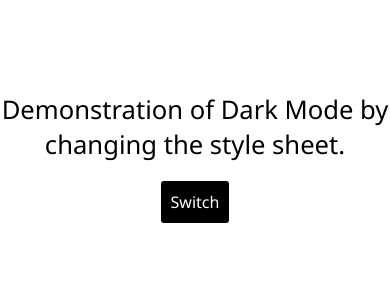
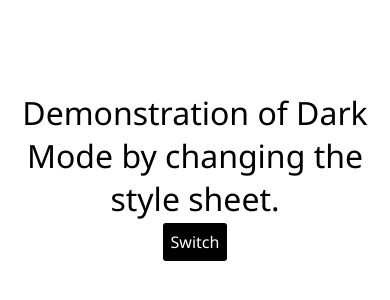
Before and after one commit to zxcodes/Dark-Mode-For-Web, a plain HTML site: page index.html in a window 390 px wide. Shown: the part 246-546 px from the top of the page. Drawn offline with Linux system fonts and the light colour scheme.

Commit message:
Added and removed few props.

```diff
--- a/dark-mode.css
+++ b/dark-mode.css
@@ -6,45 +6,37 @@
   margin: 0;
 }
 body {
-  background: rgb(19, 18, 18);
+  background: rgb(29, 29, 29);
   transition: 1s;
   -webkit-transition: 1s;
   -moz-transition: 1s;
   -ms-transition: 1s;
   -o-transition: 1s;
 }
+.wrapper {
+  height: 100vh;
+  width: 100%;
+  display: flex;
+  flex-direction: column;
+  justify-content: center;
+  align-items: center;
+}
 h1 {
+  color: #fff;
   text-align: center;
-  margin-top: 40vh;
-  color: #fff;
 }
-div {
-  display: flex;
-  justify-content: center;
-}
+
 button {
-  padding: 10px;
+  padding: 8px;
   background-color: rgb(255, 255, 255);
   color: rgb(0, 0, 0);
   border: none;
   border-radius: 3px;
-  -webkit-border-radius: 3px;
-  -moz-border-radius: 3px;
-  -ms-border-radius: 3px;
-  -o-border-radius: 3px;
+  margin-top: 1%;
   font-size: 1em;
-  margin-top: 1%;
   outline: none;
 }
 button:hover {
   background: rgb(45, 50, 102);
   color: rgb(255, 255, 255);
 }
-@media (max-width: 640px) {
-  h1 {
-    font-size: 1.6em;
-  }
-  button {
-    margin-top: 5%;
-  }
-}
--- a/index.html
+++ b/index.html
@@ -1,16 +1,19 @@
 <!DOCTYPE html>
 <html lang="en">
+
 <head>
   <meta charset="UTF-8" />
   <meta name="viewport" content="width=device-width, initial-scale=1.0" />
   <title>Dark Mode Demo</title>
   <link rel="stylesheet" href="light-mode.css" id="theme" />
 </head>
+
 <body>
+  <div class="wrapper">
     <h1>Demonstration of Dark Mode by changing the style sheet.</h1>
-<div>
     <button onclick="switchSheet()">Switch</button>
   </div>
   <script src="script.js"></script>
 </body>
+
 </html>
--- a/light-mode.css
+++ b/light-mode.css
@@ -15,22 +15,21 @@ body {
 
 h1 {
   text-align: center;
-  margin-top: 40vh;
 }
-div {
+.wrapper {
+  height: 100vh;
+  width: 100%;
   display: flex;
+  flex-direction: column;
   justify-content: center;
+  align-items: center;
 }
 button {
-  padding: 10px;
+  padding: 8px;
   background-color: #000;
   color: #fff;
   border: none;
   border-radius: 3px;
-  -webkit-border-radius: 3px;
-  -moz-border-radius: 3px;
-  -ms-border-radius: 3px;
-  -o-border-radius: 3px;
   font-size: 1em;
   margin-top: 1%;
   outline: none;
@@ -39,11 +38,3 @@ button:hover {
   background: rgb(45, 50, 102);
   color: rgb(255, 255, 255);
 }
-@media (max-width: 640px) {
-  h1 {
-    font-size: 1.6em;
-  }
-  button {
-    margin-top: 5%;
-  }
-}
```
Lines whose indentation alone changed are shown as unchanged.
